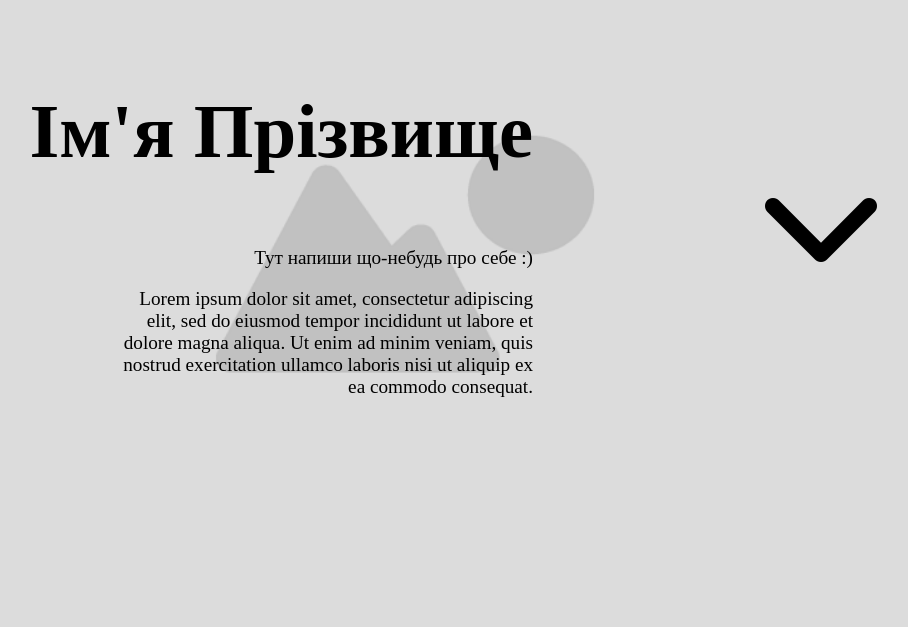
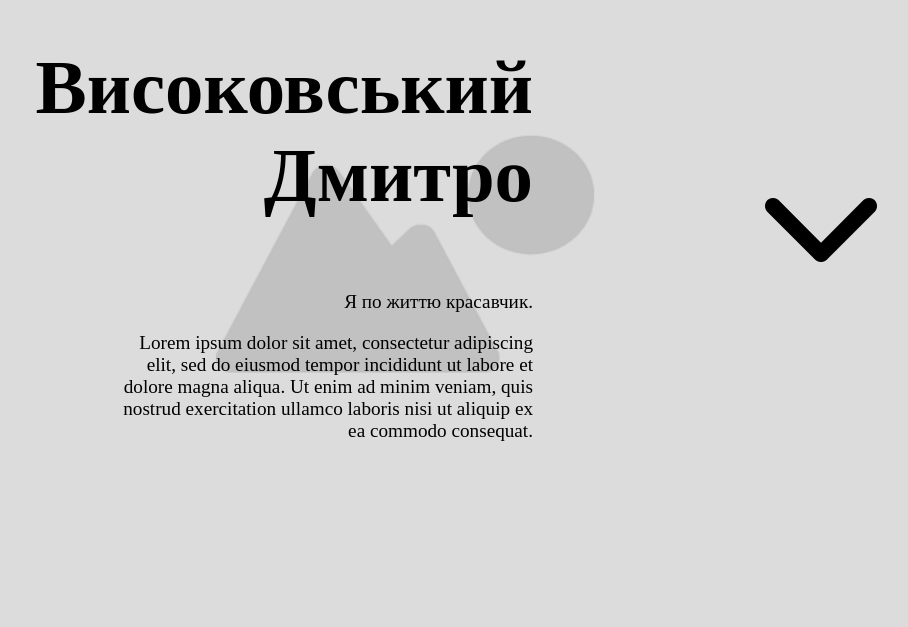
Before and after one commit to GitHu-666/LogikaCV, a plain HTML site: page index.html in a window 1280 px wide. Shown: the part 173-800 px from the top of the page, without its empty margins (235-1143 px from the left). Drawn offline with Linux system fonts and the light colour scheme.

Commit message:
add infor

```diff
--- a/index.html
+++ b/index.html
@@ -9,9 +9,9 @@
 <body>
     <header>
         <div class="header_left">
-            <h1>Ім'я Прізвище</h1>
+            <h1>Високовський Дмитро</h1>
             <div class="bio">
-                <p>Тут напиши що-небудь про себе :)</p>
+                <p>Я по життю красавчик. </p>
                 <p>Lorem ipsum dolor sit amet, consectetur adipiscing elit, sed do eiusmod tempor incididunt ut labore et dolore magna aliqua. Ut enim ad minim veniam, quis nostrud exercitation ullamco laboris nisi ut aliquip ex ea commodo consequat.</p>
             </div>
         </div>
```
